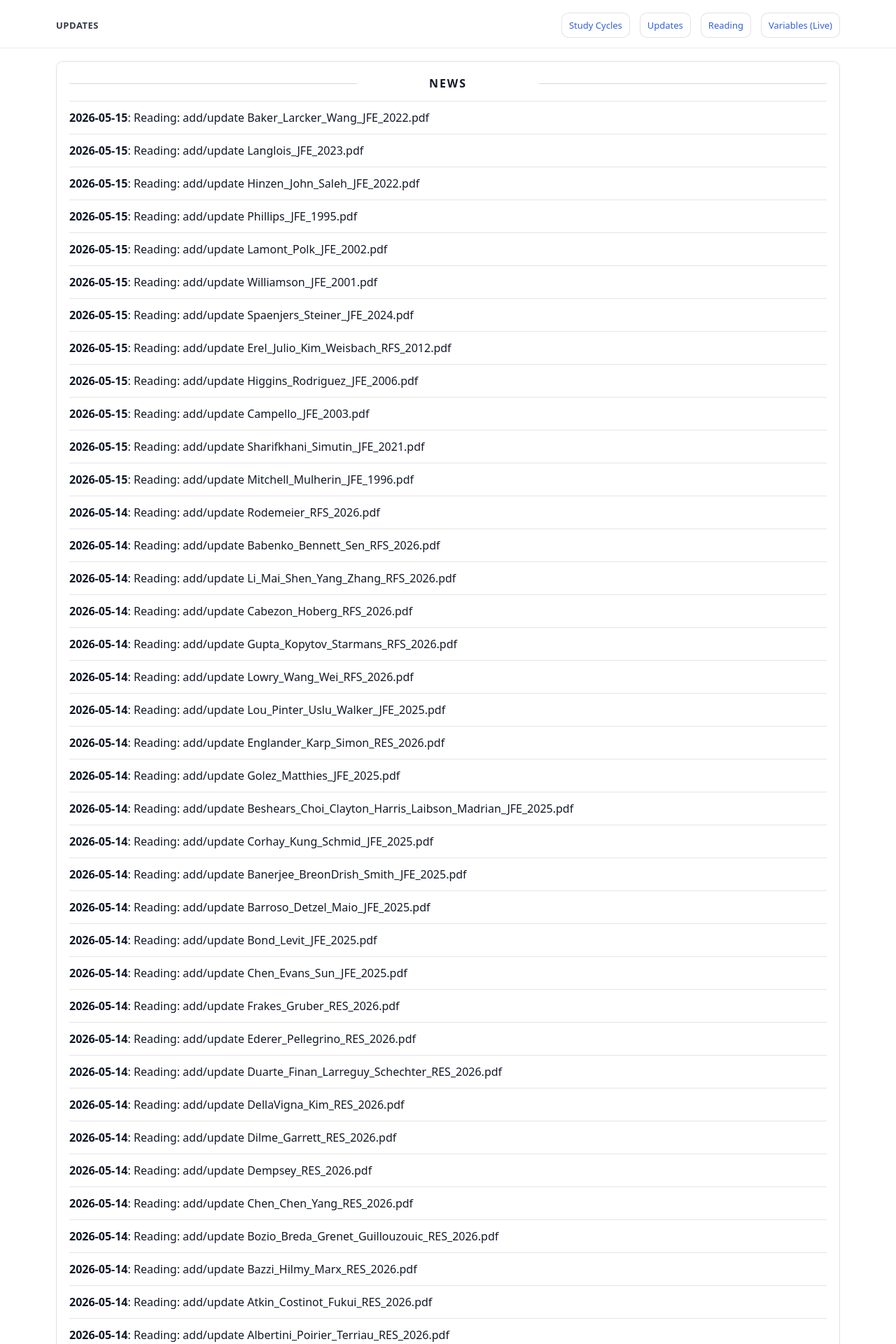
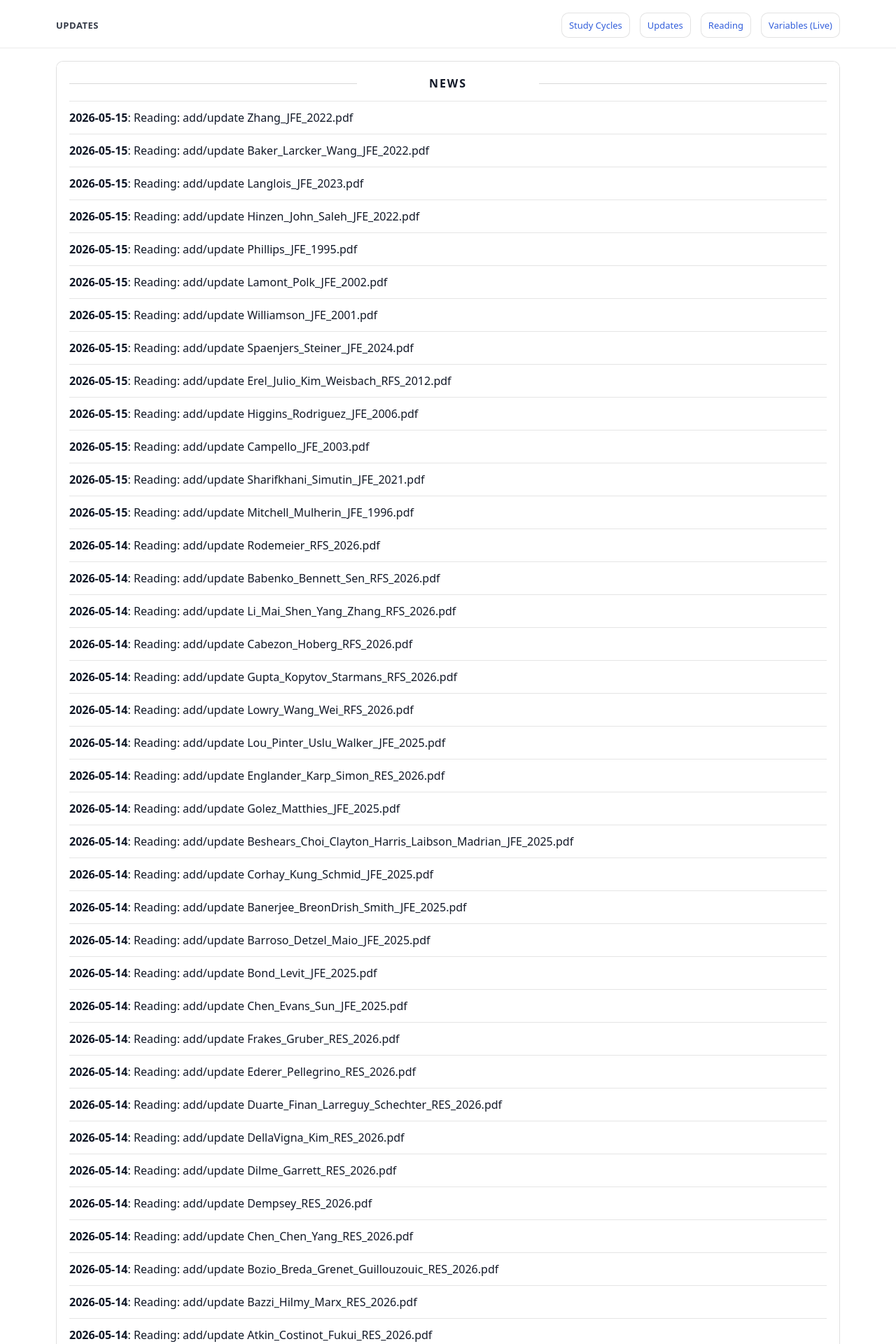
Before and after one commit to yaxinzn/study-archive, a Jekyll site: the page built from updates/index.md, in a window 1280 px wide. Shown: the top 1920 px of the page at 70% size. Built offline with Jekyll 4.4.1, drawn with Linux system fonts in a browser that asks for light colours; some of the changed text lies outside the part shown.

Commit message:
chore: update NEWS feed

```diff
--- a/_data/news.yml
+++ b/_data/news.yml
@@ -1,4 +1,7 @@
 # Auto-generated update history (sorted newest -> oldest). Do not edit manually.
+- ts: "1778841789"
+  date: "2026-05-15"
+  title: "Reading: add/update Zhang_JFE_2022.pdf"
 - ts: "1778841104"
   date: "2026-05-15"
   title: "Reading: add/update Baker_Larcker_Wang_JFE_2022.pdf"
```
